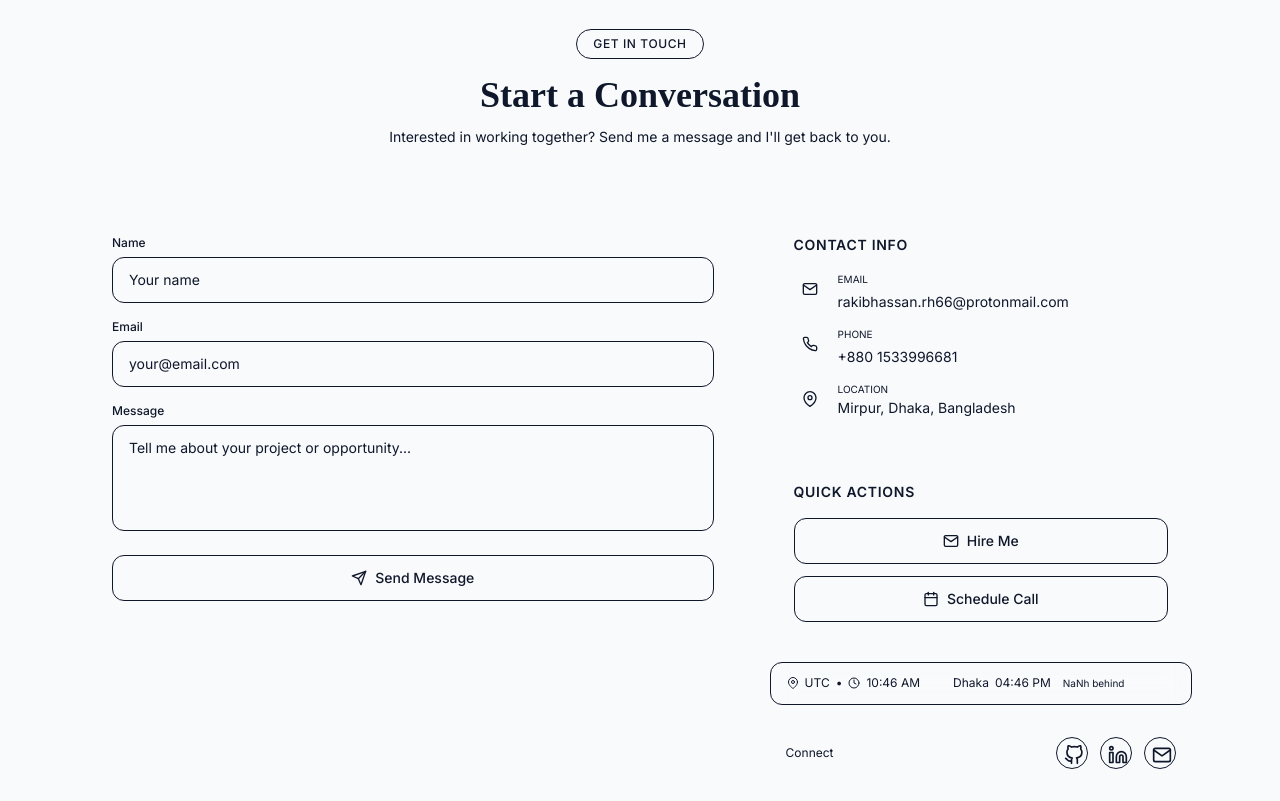
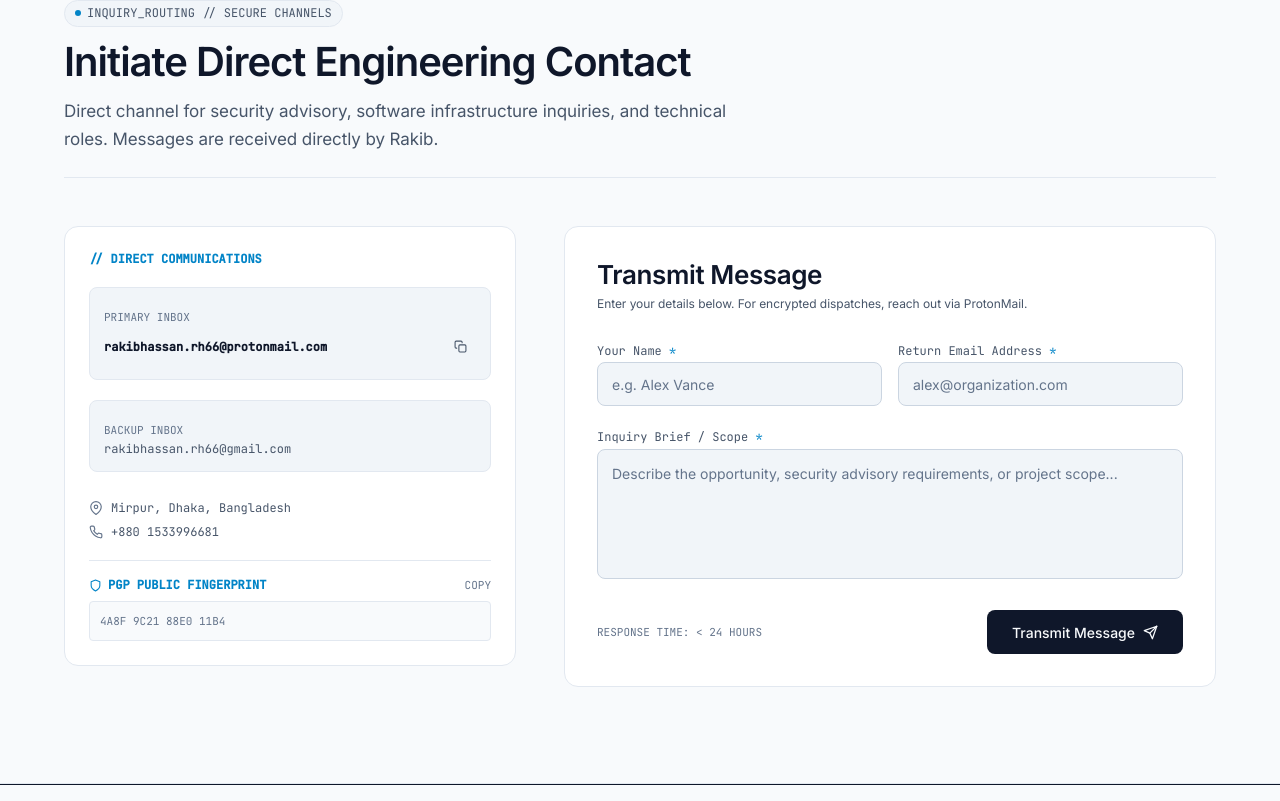
Before and after one commit to rakibhassanrh66/rakibhassanrh66.github.io, a React (Vite) app: page / in a window 1280 px wide. Shown: the part 6679-7480 px from the top of the page. Built offline with nearby package versions, Linux system fonts and the light colour scheme.

Commit message:
feat(contact): rebuild conversion section with sanitized inputs and PGP channel

```diff
--- a/api/contact.js
+++ b/api/contact.js
@@ -1,49 +1,56 @@
 import { Resend } from 'resend';
 
-// Initialize Resend using the secret key from your .env file
-const resend = new Resend(process.env.RESEND_API_KEY);
+function escapeHtml(str) {
+  if (!str) return '';
+  return String(str)
+    .replace(/&/g, '&amp;')
+    .replace(/</g, '&lt;')
+    .replace(/>/g, '&gt;')
+    .replace(/"/g, '&quot;')
+    .replace(/'/g, '&#39;');
+}
 
 export default async function handler(req, res) {
   if (req.method !== 'POST') {
-    return res.status(405).json({ error: 'Method not allowed' });
+    return res.status(405).json({ error: 'Method Not Allowed' });
   }
 
-  const { name, email, message } = req.body;
+  const { name, email, message } = req.body || {};
 
   if (!name || !email || !message) {
-    return res.status(400).json({ error: 'Missing required fields' });
+    return res.status(400).json({ error: 'Name, email, and message are required.' });
   }
 
-  const emailRegex = /^[^\s@]+@[^\s@]+\.[^\s@]+$/;
-  if (!emailRegex.test(email)) {
-    return res.status(400).json({ error: 'Invalid email format' });
+  const apiKey = process.env.RESEND_API_KEY;
+  if (!apiKey) {
+    return res.status(503).json({ error: 'Email service unconfigured on host.' });
   }
 
+  const cleanName = escapeHtml(name.trim().slice(0, 100));
+  const cleanEmail = escapeHtml(email.trim().slice(0, 100));
+  const cleanMessage = escapeHtml(message.trim().slice(0, 2000)).replace(/\n/g, '<br/>');
+
   try {
-    // Send the email securely via Resend
-    const { data, error } = await resend.emails.send({
-      from: 'Portfolio Contact <onboarding@resend.dev>', // Default Resend sender
-      to: 'rakibhassan.rh66@gmail.com', // Your email
-      subject: `New Message from ${name}`,
+    const resend = new Resend(apiKey);
+    const data = await resend.emails.send({
+      from: 'Portfolio Contact <onboarding@resend.dev>',
+      to: 'rakibhassan.rh66@protonmail.com',
+      replyTo: email.trim(),
+      subject: `[Portfolio Inquiry] From ${cleanName}`,
       html: `
-        <div style="font-family: sans-serif; padding: 20px; background: #0a0a0f; color: #f1f5f9; border-radius: 8px;">
-          <h2 style="color: #00f0ff; margin-top: 0;">New Portfolio Inquiry</h2>
-          <p><strong>Name:</strong> ${name}</p>
-          <p><strong>Email:</strong> ${email}</p>
-          <hr style="border-color: #334155; margin: 15px 0;" />
-          <p><strong>Message:</strong></p>
-          <p style="background: #1e293b; padding: 15px; border-radius: 6px; white-space: pre-wrap;">${message}</p>
+        <div style="font-family: -apple-system, BlinkMacSystemFont, 'Segoe UI', Roboto, sans-serif; max-width: 580px; padding: 24px; border: 1px solid #e2e8f0; border-radius: 8px;">
+          <h2 style="font-size: 18px; color: #0f172a; margin-top: 0;">New Portfolio Engineering Message</h2>
+          <p style="font-size: 14px; color: #475569; margin: 4px 0;"><strong>Sender:</strong> ${cleanName} (&lt;${cleanEmail}&gt;)</p>
+          <div style="margin-top: 16px; padding: 16px; background-color: #f8fafc; border-radius: 6px; border: 1px solid #e2e8f0; font-size: 14px; color: #0f172a; line-height: 1.6;">
+            ${cleanMessage}
+          </div>
+          <p style="font-size: 11px; color: #94a3b8; margin-top: 24px;">Dispatched from rakibhassanrh66.github.io</p>
         </div>
       `,
     });
 
-    if (error) {
-      return res.status(500).json({ error: error.message });
-    }
-
-    return res.status(200).json({ success: true, message: 'Message received successfully' });
+    return res.status(200).json({ success: true, id: data.id });
   } catch (error) {
-    console.error('Contact form error:', error);
-    return res.status(500).json({ error: 'Failed to send message' });
+    return res.status(500).json({ error: error.message || 'Internal server error' });
   }
 }
--- a/src/components/contact/ContactSection.tsx
+++ b/src/components/contact/ContactSection.tsx
@@ -1,229 +1,277 @@
-import { useState, FormEvent } from 'react';
+import React, { useState, FormEvent } from 'react';
 import { motion } from 'framer-motion';
-import { FiSend, FiMail, FiMapPin, FiPhone, FiCheck, FiCalendar } from 'react-icons/fi';
-import { portfolioData } from '@/data/portfolio';
-import SocialLinks from '@/components/ui/SocialLinks';
-import TimeZone from '@/components/ui/TimeZone';
-import { useDeviceDetect } from '@/hooks/useDeviceDetect';
+import {
+  FiMail,
+  FiMapPin,
+  FiPhone,
+  FiCheck,
+  FiCopy,
+  FiSend,
+  FiShield,
+  FiExternalLink,
+} from 'react-icons/fi';
+import { portfolioData, socialLinks } from '@/data/portfolio';
 
-export default function ContactSection() {
+export const ContactSection: React.FC = () => {
   const [form, setForm] = useState({ name: '', email: '', message: '' });
   const [status, setStatus] = useState<'idle' | 'sending' | 'sent' | 'error'>('idle');
-  const { deviceType } = useDeviceDetect();
-  const isMobile = deviceType === 'mobile';
+  const [copiedEmail, setCopiedEmail] = useState(false);
+  const [copiedPgp, setCopiedPgp] = useState(false);
+
+  function copyText(text: string, type: 'email' | 'pgp') {
+    navigator.clipboard.writeText(text);
+    if (type === 'email') {
+      setCopiedEmail(true);
+      setTimeout(() => setCopiedEmail(false), 2000);
+    } else {
+      setCopiedPgp(true);
+      setTimeout(() => setCopiedPgp(false), 2000);
+    }
+  }
 
   const handleSubmit = async (e: FormEvent) => {
     e.preventDefault();
     setStatus('sending');
 
+    // Basic sanitization
+    const payload = {
+      name: form.name.trim().slice(0, 100),
+      email: form.email.trim().slice(0, 100),
+      message: form.message.trim().slice(0, 2000),
+    };
+
     try {
-      // Simulate API call — in production, point to your backend
       const res = await fetch('/api/contact', {
         method: 'POST',
         headers: { 'Content-Type': 'application/json' },
-        body: JSON.stringify(form),
+        body: JSON.stringify(payload),
       });
 
       if (res.ok) {
         setStatus('sent');
         setForm({ name: '', email: '', message: '' });
-        setTimeout(() => setStatus('idle'), 4000);
+        setTimeout(() => setStatus('idle'), 5000);
       } else {
         setStatus('error');
-        setTimeout(() => setStatus('idle'), 4000);
       }
     } catch {
-      // Fallback: store in localStorage for demo
-      const stored = JSON.parse(localStorage.getItem('contact_messages') || '[]');
-      stored.push({ ...form, timestamp: new Date().toISOString() });
-      localStorage.setItem('contact_messages', JSON.stringify(stored));
-      setStatus('sent');
-      setForm({ name: '', email: '', message: '' });
-      setTimeout(() => setStatus('idle'), 4000);
+      // Network failure or local static environment: graceful mailto fallback
+      setStatus('error');
     }
   };
 
-  const contactInfo = [
-    { icon: <FiMail className="h-4 w-4" />, label: 'Email', value: portfolioData.email, href: `mailto:${portfolioData.email}` },
-    { icon: <FiPhone className="h-4 w-4" />, label: 'Phone', value: portfolioData.phone, href: `tel:${portfolioData.phone}` },
-    { icon: <FiMapPin className="h-4 w-4" />, label: 'Location', value: portfolioData.address },
-  ];
+  function openMailClient() {
+    const subject = encodeURIComponent(`Engineering Inquiry from ${form.name || 'Website Visitor'}`);
+    const body = encodeURIComponent(
+      `Hello Rakib,\n\n${form.message || 'I would like to discuss an engineering role / security advisory.'}\n\nFrom: ${form.name} (${form.email})`
+    );
+    window.location.href = `mailto:${portfolioData.email}?subject=${subject}&body=${body}`;
+  }
 
   return (
-    <section id="contact" className="relative py-20 lg:py-32">
-      <div className="mx-auto max-w-6xl px-6">
+    <section
+      id="contact"
+      aria-label="Direct Contact & Engineering Inquiries"
+      className="py-24 px-4 sm:px-6 md:px-8 lg:px-12 border-b border-[var(--color-hairline)]"
+    >
+      <div className="max-w-6xl mx-auto space-y-12">
         {/* Section Header */}
-        <motion.div
-          className="mb-16 text-center"
-          initial={{ opacity: 0, y: 20 }}
-          whileInView={{ opacity: 1, y: 0 }}
-          viewport={{ once: true }}
+        <div className="space-y-3 pb-6 border-b border-[var(--color-hairline)]">
+          <div className="telemetry-chip">
+            <span className="w-1.5 h-1.5 rounded-full bg-[var(--color-accent)]" />
+            <span>INQUIRY_ROUTING // SECURE CHANNELS</span>
+          </div>
+          <h2 className="type-h1 text-[var(--color-ink)]">
+            Initiate Direct Engineering Contact
+          </h2>
+          <p className="type-body text-[var(--color-ink-muted)] max-w-2xl">
+            Direct channel for security advisory, software infrastructure inquiries, and technical roles. Messages are received directly by Rakib.
+          </p>
+        </div>
+
+        {/* Asymmetric Split Layout */}
+        <div className="grid grid-cols-1 lg:grid-cols-12 gap-12 items-start">
+          {/* Left Column (5 cols): Verified Channels & PGP Key */}
+          <div className="lg:col-span-5 space-y-6">
+            <div className="panel-surface p-6 rounded-[var(--radius-lg)] space-y-5">
+              <div className="text-xs font-mono font-semibold text-[var(--color-accent)] uppercase">
+                // DIRECT COMMUNICATIONS
+              </div>
+
+              {/* Primary Email with 1-click copy */}
+              <div className="p-3.5 rounded-[var(--radius-md)] bg-[var(--color-surface-2)] border border-[var(--color-hairline)] space-y-1.5">
+                <span className="text-[11px] font-mono text-[var(--color-ink-faint)]">PRIMARY INBOX</span>
+                <div className="flex items-center justify-between">
+                  <a
+                    href={`mailto:${portfolioData.email}`}
+                    className="text-xs font-mono font-semibold text-[var(--color-ink)] hover:text-[var(--color-accent)] transition-colors truncate pr-2"
                   >
-          <span className="inline-block rounded-full border border-neon-cyan/20 bg-neon-cyan/5 px-4 py-1.5 text-xs font-medium tracking-wider text-neon-cyan uppercase">
-            Get In Touch
+                    {portfolioData.email}
+                  </a>
+                  <button
+                    onClick={() => copyText(portfolioData.email, 'email')}
+                    className="btn-base btn-sm btn-ghost px-2 text-xs font-mono shrink-0"
+                    aria-label="Copy primary email"
+                  >
+                    {copiedEmail ? <FiCheck size={13} className="text-emerald-500" /> : <FiCopy size={13} />}
+                  </button>
+                </div>
+              </div>
+
+              {/* Secondary Backup Email */}
+              <div className="p-3.5 rounded-[var(--radius-md)] bg-[var(--color-surface-2)] border border-[var(--color-hairline)] space-y-1.5">
+                <span className="text-[11px] font-mono text-[var(--color-ink-faint)]">BACKUP INBOX</span>
+                <div className="flex items-center justify-between">
+                  <a
+                    href={`mailto:${portfolioData.secondaryEmail}`}
+                    className="text-xs font-mono text-[var(--color-ink-muted)] hover:text-[var(--color-ink)] transition-colors truncate pr-2"
+                  >
+                    {portfolioData.secondaryEmail}
+                  </a>
+                </div>
+              </div>
+
+              {/* Location & Response Expectation */}
+              <div className="space-y-2 pt-2 text-xs font-mono text-[var(--color-ink-muted)]">
+                <div className="flex items-center gap-2">
+                  <FiMapPin size={14} className="text-[var(--color-ink-faint)] shrink-0" />
+                  <span>{portfolioData.address}</span>
+                </div>
+                <div className="flex items-center gap-2">
+                  <FiPhone size={14} className="text-[var(--color-ink-faint)] shrink-0" />
+                  <span>{portfolioData.phone}</span>
+                </div>
+              </div>
+
+              {/* PGP Fingerprint Card */}
+              <div className="pt-4 border-t border-[var(--color-hairline)] space-y-2">
+                <div className="flex items-center justify-between text-xs font-mono">
+                  <span className="flex items-center gap-1.5 text-[var(--color-accent)] font-semibold">
+                    <FiShield size={13} />
+                    <span>PGP PUBLIC FINGERPRINT</span>
                   </span>
-          <h2 className="mt-4 text-3xl font-bold text-[var(--text-primary)] sm:text-4xl font-[Orbitron]">
-            Start a <span className="gradient-text">Conversation</span>
-          </h2>
-          <p className="mt-3 text-sm text-[var(--text-muted)] max-w-lg mx-auto">
-            Interested in working together? Send me a message and I&apos;ll get back to you.
+                  <button
+                    onClick={() => copyText(portfolioData.pgpKeyId, 'pgp')}
+                    className="text-[11px] font-mono text-[var(--color-ink-faint)] hover:text-[var(--color-ink)]"
+                  >
+                    {copiedPgp ? 'COPIED' : 'COPY'}
+                  </button>
+                </div>
+                <div className="p-2.5 rounded bg-[var(--color-canvas)] border border-[var(--color-hairline)] font-mono text-[11px] text-[var(--color-ink-faint)] select-all break-all">
+                  {portfolioData.pgpKeyId}
+                </div>
+              </div>
+            </div>
+          </div>
+
+          {/* Right Column (7 cols): Secure Form */}
+          <div className="lg:col-span-7">
+            <div className="panel-surface p-6 sm:p-8 rounded-[var(--radius-lg)] space-y-6">
+              <div>
+                <h3 className="type-h2 text-[var(--color-ink)]">
+                  Transmit Message
+                </h3>
+                <p className="type-body text-xs text-[var(--color-ink-muted)] mt-1">
+                  Enter your details below. For encrypted dispatches, reach out via ProtonMail.
                 </p>
-        </motion.div>
+              </div>
 
-        <div className={`grid gap-8 ${isMobile ? 'grid-cols-1' : 'grid-cols-5'}`}>
-          {/* Contact Form */}
-          <motion.form
-            onSubmit={handleSubmit}
-            className={`glass-panel p-6 ${isMobile ? '' : 'col-span-3'}`}
-            initial={{ opacity: 0, x: -20 }}
-            whileInView={{ opacity: 1, x: 0 }}
-            viewport={{ once: true }}
-          >
-            <div className="space-y-4">
-              <div>
-                <label className="mb-1.5 block text-xs font-medium text-[var(--text-muted)]">Name</label>
+              <form onSubmit={handleSubmit} className="space-y-4">
+                <div className="grid grid-cols-1 sm:grid-cols-2 gap-4">
+                  <div className="space-y-1.5">
+                    <label className="text-xs font-mono text-[var(--color-ink-muted)]">
+                      Your Name <span className="text-[var(--color-accent)]">*</span>
+                    </label>
                     <input
                       type="text"
                       required
                       value={form.name}
                       onChange={(e) => setForm({ ...form, name: e.target.value })}
-                  placeholder="Your name"
-                  className="w-full rounded-xl border border-[var(--input-border)] bg-[var(--input-bg)] px-4 py-3 text-sm text-[var(--text-primary)] placeholder:text-[var(--text-muted)] outline-none transition-all focus:border-neon-cyan/50 focus:shadow-[0_0_20px_rgba(0,240,255,0.05)]"
+                      placeholder="e.g. Alex Vance"
+                      className="w-full h-11 px-3.5 rounded-[var(--radius-md)] bg-[var(--color-surface-2)] border border-[var(--color-hairline-strong)] text-sm text-[var(--color-ink)] placeholder-[var(--color-ink-faint)] focus:outline-none focus:border-[var(--color-accent)] transition-colors"
                     />
                   </div>
-              <div>
-                <label className="mb-1.5 block text-xs font-medium text-[var(--text-muted)]">Email</label>
+
+                  <div className="space-y-1.5">
+                    <label className="text-xs font-mono text-[var(--color-ink-muted)]">
+                      Return Email Address <span className="text-[var(--color-accent)]">*</span>
+                    </label>
                     <input
                       type="email"
                       required
                       value={form.email}
                       onChange={(e) => setForm({ ...form, email: e.target.value })}
-                  placeholder="your@email.com"
-                  className="w-full rounded-xl border border-[var(--input-border)] bg-[var(--input-bg)] px-4 py-3 text-sm text-[var(--text-primary)] placeholder:text-[var(--text-muted)] outline-none transition-all focus:border-neon-cyan/50 focus:shadow-[0_0_20px_rgba(0,240,255,0.05)]"
+                      placeholder="alex@organization.com"
+                      className="w-full h-11 px-3.5 rounded-[var(--radius-md)] bg-[var(--color-surface-2)] border border-[var(--color-hairline-strong)] text-sm text-[var(--color-ink)] placeholder-[var(--color-ink-faint)] focus:outline-none focus:border-[var(--color-accent)] transition-colors"
                     />
-              </div>
-              <div>
-                <label className="mb-1.5 block text-xs font-medium text-[var(--text-muted)]">Message</label>
-                <textarea
-                  required
-                  rows={4}
-                  value={form.message}
-                  onChange={(e) => setForm({ ...form, message: e.target.value })}
-                  placeholder="Tell me about your project or opportunity..."
-                  className="w-full resize-none rounded-xl border border-[var(--input-border)] bg-[var(--input-bg)] px-4 py-3 text-sm text-[var(--text-primary)] placeholder:text-[var(--text-muted)] outline-none transition-all focus:border-neon-cyan/50 focus:shadow-[0_0_20px_rgba(0,240,255,0.05)]"
-                />
-              </div>
-              <motion.button
-                type="submit"
-                disabled={status === 'sending'}
-                className={`flex w-full items-center justify-center gap-2 rounded-xl px-6 py-3 text-sm font-medium transition-all ${
-                  status === 'sent'
-                    ? 'bg-green-500/20 text-green-400 border border-green-500/30'
-                    : status === 'error'
-                    ? 'bg-red-500/20 text-red-400 border border-red-500/30'
-                    : 'bg-gradient-to-r from-neon-cyan/20 to-electric-purple/20 text-[var(--text-primary)] border border-neon-cyan/30 hover:shadow-[0_0_30px_rgba(0,240,255,0.15)]'
-                }`}
-                whileHover={status === 'idle' ? { scale: 1.01 } : {}}
-                whileTap={status === 'idle' ? { scale: 0.99 } : {}}
-              >
-                {status === 'sending' ? (
-                  <>
-                    <motion.div
-                      className="h-4 w-4 rounded-full border-2 border-neon-cyan/30 border-t-neon-cyan"
-                      animate={{ rotate: 360 }}
-                      transition={{ duration: 0.8, repeat: Infinity, ease: 'linear' }}
-                    />
-                    Sending...
-                  </>
-                ) : status === 'sent' ? (
-                  <>
-                    <FiCheck className="h-4 w-4" />
-                    Message Sent!
-                  </>
-                ) : status === 'error' ? (
-                  'Failed — try again'
-                ) : (
-                  <>
-                    <FiSend className="h-4 w-4" />
-                    Send Message
-                  </>
-                )}
-              </motion.button>
-            </div>
-          </motion.form>
-
-          {/* Contact Info Sidebar */}
-          <motion.div
-            className={`flex flex-col gap-4 ${isMobile ? '' : 'col-span-2'}`}
-            initial={{ opacity: 0, x: 20 }}
-            whileInView={{ opacity: 1, x: 0 }}
-            viewport={{ once: true }}
-          >
-            {/* Contact Info Card */}
-            <div className="glass-panel p-6">
-              <h3 className="mb-4 text-sm font-semibold text-[var(--text-primary)] uppercase tracking-wider">Contact Info</h3>
-              <div className="space-y-3">
-                {contactInfo.map((info) => (
-                  <div key={info.label} className="flex items-start gap-3">
-                    <div className="mt-0.5 flex h-8 w-8 items-center justify-center rounded-lg bg-[var(--card-bg)] text-neon-cyan">
-                      {info.icon}
-                    </div>
-                    <div>
-                      <p className="text-[10px] text-[var(--text-muted)] uppercase">{info.label}</p>
-                      {info.href ? (
-                        <a
-                          href={info.href}
-                          className="text-sm text-[var(--text-secondary)] transition-colors hover:text-neon-cyan"
-                        >
-                          {info.value}
-                        </a>
-                      ) : (
-                        <p className="text-sm text-[var(--text-secondary)]">{info.value}</p>
-                      )}
-                    </div>
-                  </div>
-                ))}
                   </div>
                 </div>
 
-            {/* Quick Actions */}
-            <div className="glass-panel p-6">
-              <h3 className="mb-4 text-sm font-semibold text-[var(--text-primary)] uppercase tracking-wider">Quick Actions</h3>
-              <div className="space-y-3">
-                <motion.a
-                  href={`mailto:${portfolioData.email}?subject=Hiring%20Inquiry`}
-                  className="flex w-full items-center justify-center gap-2 rounded-xl border border-neon-cyan/30 bg-neon-cyan/10 px-4 py-3 text-sm font-medium text-neon-cyan transition-colors hover:bg-neon-cyan/20"
-                  whileHover={{ scale: 1.02 }}
-                  whileTap={{ scale: 0.98 }}
+                <div className="space-y-1.5">
+                  <label className="text-xs font-mono text-[var(--color-ink-muted)]">
+                    Inquiry Brief / Scope <span className="text-[var(--color-accent)]">*</span>
+                  </label>
+                  <textarea
+                    required
+                    rows={5}
+                    value={form.message}
+                    onChange={(e) => setForm({ ...form, message: e.target.value })}
+                    placeholder="Describe the opportunity, security advisory requirements, or project scope..."
+                    className="w-full p-3.5 rounded-[var(--radius-md)] bg-[var(--color-surface-2)] border border-[var(--color-hairline-strong)] text-sm text-[var(--color-ink)] placeholder-[var(--color-ink-faint)] focus:outline-none focus:border-[var(--color-accent)] transition-colors resize-none"
+                  />
+                </div>
+
+                {/* State Feedback */}
+                {status === 'sent' && (
+                  <div className="p-3.5 rounded-[var(--radius-md)] bg-emerald-500/10 border border-emerald-500/20 text-emerald-500 text-xs font-mono flex items-center gap-2">
+                    <FiCheck size={15} />
+                    <span>Message dispatched successfully. A response will follow shortly.</span>
+                  </div>
+                )}
+
+                {status === 'error' && (
+                  <div className="p-3.5 rounded-[var(--radius-md)] bg-amber-500/10 border border-amber-500/20 text-xs font-mono space-y-2">
+                    <div className="text-amber-500 font-semibold">
+                      API endpoint unavailable in current environment.
+                    </div>
+                    <button
+                      type="button"
+                      onClick={openMailClient}
+                      className="btn-base btn-sm btn-secondary text-xs"
                     >
-                  <FiMail className="h-4 w-4" />
-                  Hire Me
-                </motion.a>
-                <motion.a
-                  href={`mailto:${portfolioData.email}?subject=Schedule%20a%20Call`}
-                  className="flex w-full items-center justify-center gap-2 rounded-xl border border-[var(--card-border)] bg-[var(--card-bg)] px-4 py-3 text-sm font-medium text-[var(--text-secondary)] transition-colors hover:bg-[var(--glass-bg)] hover:text-[var(--text-primary)]"
-                  whileHover={{ scale: 1.02 }}
-                  whileTap={{ scale: 0.98 }}
+                      <FiMail size={13} />
+                      <span>Click to Send via Your Email Client</span>
+                    </button>
+                  </div>
+                )}
+
+                {/* Submit Action (44px fixed height) */}
+                <div className="flex items-center justify-between pt-2">
+                  <span className="text-[11px] font-mono text-[var(--color-ink-faint)]">
+                    RESPONSE TIME: &lt; 24 HOURS
+                  </span>
+                  <button
+                    type="submit"
+                    disabled={status === 'sending'}
+                    className="btn-base btn-md btn-primary px-6"
                   >
-                  <FiCalendar className="h-4 w-4" />
-                  Schedule Call
-                </motion.a>
+                    {status === 'sending' ? (
+                      <span>Transmitting...</span>
+                    ) : (
+                      <>
+                        <span>Transmit Message</span>
+                        <FiSend size={15} />
+                      </>
+                    )}
+                  </button>
+                </div>
+              </form>
             </div>
           </div>
-
-            {/* Time Zone */}
-            <TimeZone />
-
-            {/* Social Links */}
-            <div className="glass-panel p-4">
-              <div className="flex items-center justify-between">
-                <span className="text-xs text-[var(--text-muted)]">Connect</span>
-                <SocialLinks iconSize="sm" />
-              </div>
-            </div>
-          </motion.div>
         </div>
       </div>
     </section>
   );
-}
+};
+
+export default ContactSection;
```
Lines whose indentation alone changed are shown as unchanged.
